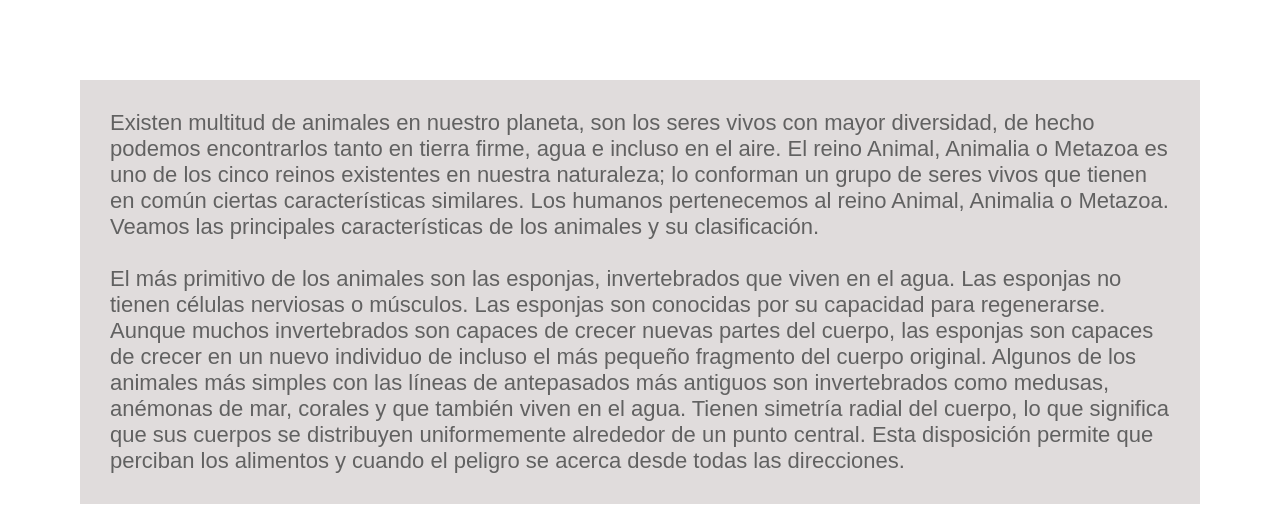
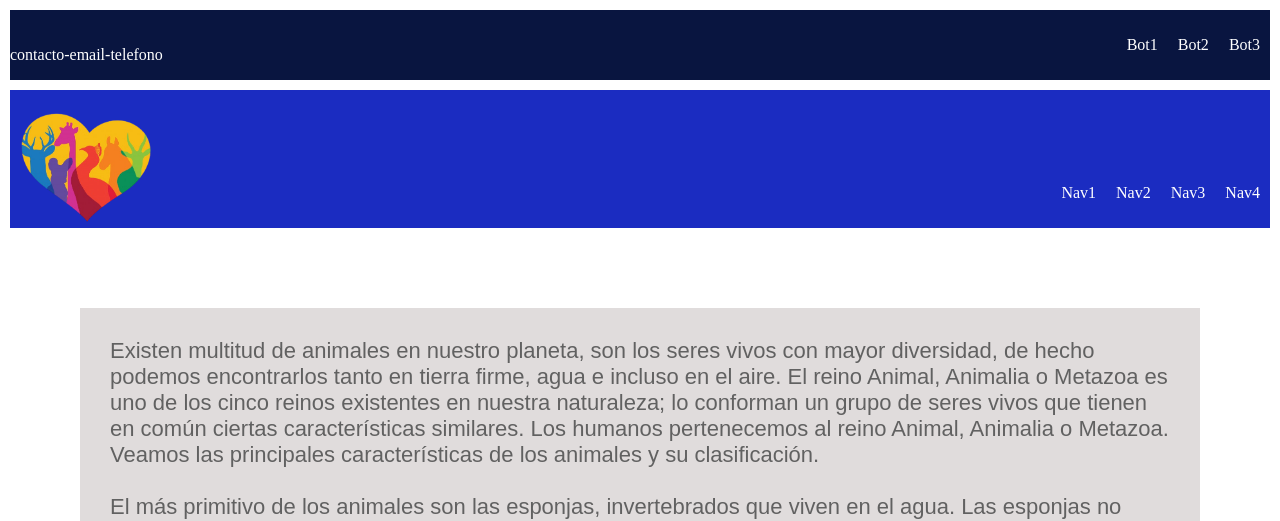
Before and after one commit to derpito8909/practicaGithub, a plain HTML site: page index.html in a window 1280 px wide. Shown: the top 521 px of the page. Drawn offline with Linux system fonts and the light colour scheme.

Commit message:
Agregando header

```diff
--- a/assets/css/styles.css
+++ b/assets/css/styles.css
@@ -10,7 +10,55 @@ body {
     display: block;
 }
 
+.barra{
+	display:flex;
+	justify-content: space-between;
+	align-items: flex-end;
+	margin: 10px;
+	background: #1B2CC1;
+	color: #FFFFFF;
+}
+nav{
+	display:flex;
+	justify-content: flex-end;
+}
+nav a{
+	color:inherit;
+	text-decoration: none;
+}
+nav ul{
+	list-style:none;
+	display:inline-flex;
+}
 
+nav li {
+	margin:10px;
+}
+.minibarra{
+	display:flex;
+	justify-content: space-between;
+	align-items: flex-end;
+	margin: 10px;
+	background: #091540;
+	color: #FFFFFF;
+
+}
+.redes{
+	display:flex;
+	justify-content: flex-end;
+}
+.redes a{
+	color:inherit;
+	text-decoration: none;
+}
+.redes ul{
+	list-style:none;
+	display:inline-flex;
+}
+
+.redes li {
+	margin:10px;
+}
 
 .galeria {
 
--- a/index.html
+++ b/index.html
@@ -10,7 +10,29 @@
 
 <body>
     <header>
-
+		<div class = "minibarra">
+			<p>
+				contacto-email-telefono
+			</p>
+			<div class="redes">
+				<ul>
+					<li> <a href=""> Bot1 </a></li>
+					<li> <a href=""> Bot2 </a></li>
+					<li> <a href=""> Bot3 </a></li>
+		  		</ul>
+			</div>
+		</div>
+		<div class = "barra">
+			<a href="index.htlm"><img width="150" src="assets/imagenes/logo.png" alt="logo" class="logo"></a>
+			<nav>
+				<ul class="menu_nav">
+					<li> <a href=""> Nav1 </a></li>
+					<li> <a href=""> Nav2 </a></li>
+					<li> <a href=""> Nav3 </a></li>
+					<li> <a href=""> Nav4 </a></li>
+				</ul>
+			</nav>
+		</div>
     </header>
     <main>
 
```
Also changed, not shown: assets/imagenes/logo.png (added).
